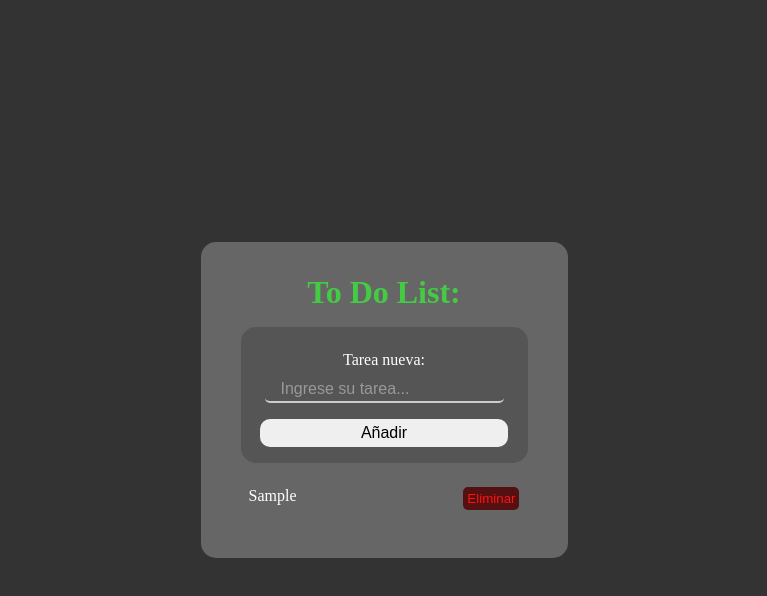
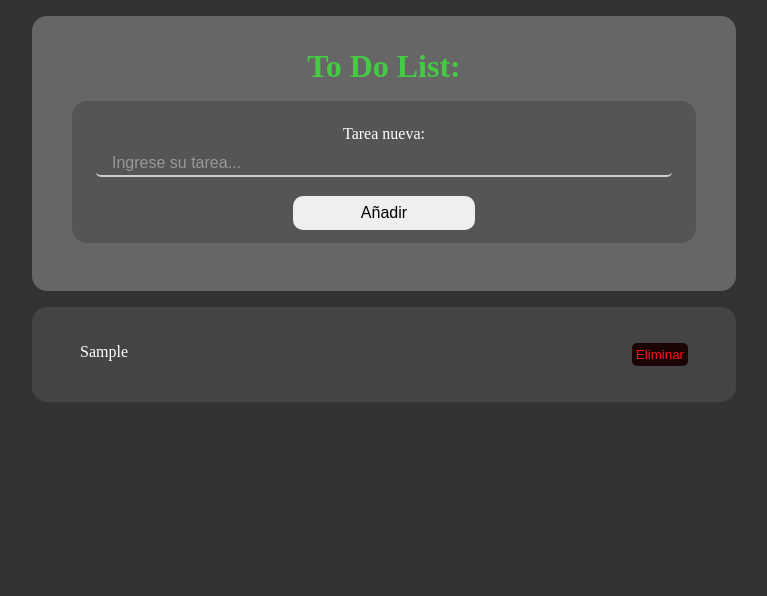
Before and after one commit to GuillermoSMG/todoList, a plain HTML site: page index.html in a window 1280 px wide. Both pictures are taken after typing "Sample" into the empty fields and a click on the button "Añadir". Shown: the whole page, without its empty margins (256-1023 px from the left). Drawn offline with Linux system fonts and the light colour scheme.

Commit message:
Rendezirando tareas desde localStorage

```diff
--- a/index.html
+++ b/index.html
@@ -21,10 +21,12 @@
           required
           placeholder="Ingrese su tarea..."
         />
-        <button class="submit-btn" type="submit">Añadir</button>
+        <button class="submit-btn on-focusBtn" type="submit">Añadir</button>
       </form>
+    </main>
+    <section class="list-section">
       <ul class="list"></ul>
-    </main>
+    </section>
 
     <script src="./script.js"></script>
   </body>
--- a/script.js
+++ b/script.js
@@ -4,19 +4,38 @@ const tasksList = document.querySelector(".list");
 form.addEventListener("submit", (event) => {
   event.preventDefault();
   let newTask = document.querySelector("#text-input").value;
+  let myObjOfTasks = { task: newTask };
+  addTask(newTask);
+  myArrayOfTasks(myObjOfTasks);
+});
+
+document.addEventListener("DOMContentLoaded", (event) => {
+  let tasksArr = JSON.parse(localStorage.getItem("task"));
+  tasksArr.forEach((task) => {
+    addTask(Object.values(task));
+  });
+});
+
+function addTask(newTask) {
   const listItem = document.createElement("li");
   tasksList.appendChild(listItem);
   listItem.textContent = newTask;
   listItem.classList.add("list-item");
-
-  const divDelTexto = document.createElement("div");
-  const botonBorrar = document.createElement("button");
-  botonBorrar.innerHTML = "Eliminar";
-  botonBorrar.classList.add("delete-btn");
-  botonBorrar.addEventListener("click", (event) => {
+  form.reset();
+  const deleteBtn = document.createElement("button");
+  listItem.appendChild(deleteBtn);
+  deleteBtn.innerHTML = "Eliminar";
+  deleteBtn.classList.add("delete-btn", "on-focusBtn");
+  deleteBtn.addEventListener("click", (event) => {
     event.target.parentNode.remove();
   });
-  listItem.appendChild(divDelTexto);
-  listItem.appendChild(botonBorrar);
-  form.reset();
-});
+}
+
+let myArray = JSON.parse(localStorage.getItem("task")) || [];
+
+function myArrayOfTasks(myObjOfTasks) {
+  myArray.push(myObjOfTasks);
+  let myObjJSON = JSON.stringify(myArray);
+  localStorage.setItem("task", myObjJSON);
+  console.log(localStorage.getItem("task"));
+}
--- a/style.css
+++ b/style.css
@@ -5,19 +5,28 @@
 }
 
 body {
-  display: flex;
-  justify-content: center;
-  align-items: center;
-  height: 100vh;
   background-color: #333;
+}
+
+::-webkit-scrollbar {
+  background-color: #444;
+  border-radius: 15px;
+  width: 0.75rem;
+}
+
+::-webkit-scrollbar-thumb {
+  background-color: #666;
+  border-radius: 15px;
 }
 
 .main {
   background-color: #666;
   border-radius: 15px;
-  padding: 2rem 2rem;
-  margin: 1rem;
+  padding: 2rem;
+  margin: 1rem auto;
   text-align: center;
+  height: fit-content;
+  max-width: 50%;
 }
 
 .title {
@@ -63,16 +72,26 @@ body {
 .submit-btn {
   border: none;
   border-radius: 10px;
-  padding: 0.3rem;
-  margin: 1rem 0.7rem 0;
+  padding: 0.5rem;
+  margin: 1rem 0 0;
+  align-self: center;
   font-size: 1em;
   cursor: pointer;
+  width: 30%;
 }
 
 .submit-btn:hover {
-  box-shadow: 0 0 10px #11ff11, 0 0 10px #11ff11, 0 0 10px #11ff11;
+  box-shadow: 0 0 10px #11ff11;
   background-color: #11ff11;
   color: #fff;
+}
+
+.list-section {
+  background-color: #444;
+  max-width: 50%;
+  margin: 1rem auto;
+  border-radius: 15px;
+  padding: 0.75rem 2rem;
 }
 
 .list {
@@ -83,16 +102,45 @@ body {
 }
 
 .list-item {
-  padding: 0.5rem;
+  padding: 1rem 0.5rem;
   display: flex;
   justify-content: space-between;
+  border-radius: 5px;
+}
+
+.list-item:nth-child(even) {
+  background-color: #333;
 }
 
 .delete-btn {
   padding: 0.25rem;
-  background-color: #551111;
+  background-color: #1a0505;
   color: #ff1212;
   border: none;
   border-radius: 5px;
   cursor: pointer;
 }
+
+.on-focusBtn:focus {
+  transform: translateY(3px);
+}
+
+@media (max-width: 790px) {
+  .main {
+    max-width: 80%;
+    margin: 1rem 2.25rem;
+  }
+
+  .text-input {
+    padding: 0;
+  }
+
+  .list-section {
+    max-width: 80%;
+    margin: 1rem 2.25rem;
+  }
+
+  .submit-btn {
+    width: 40%;
+  }
+}
```
